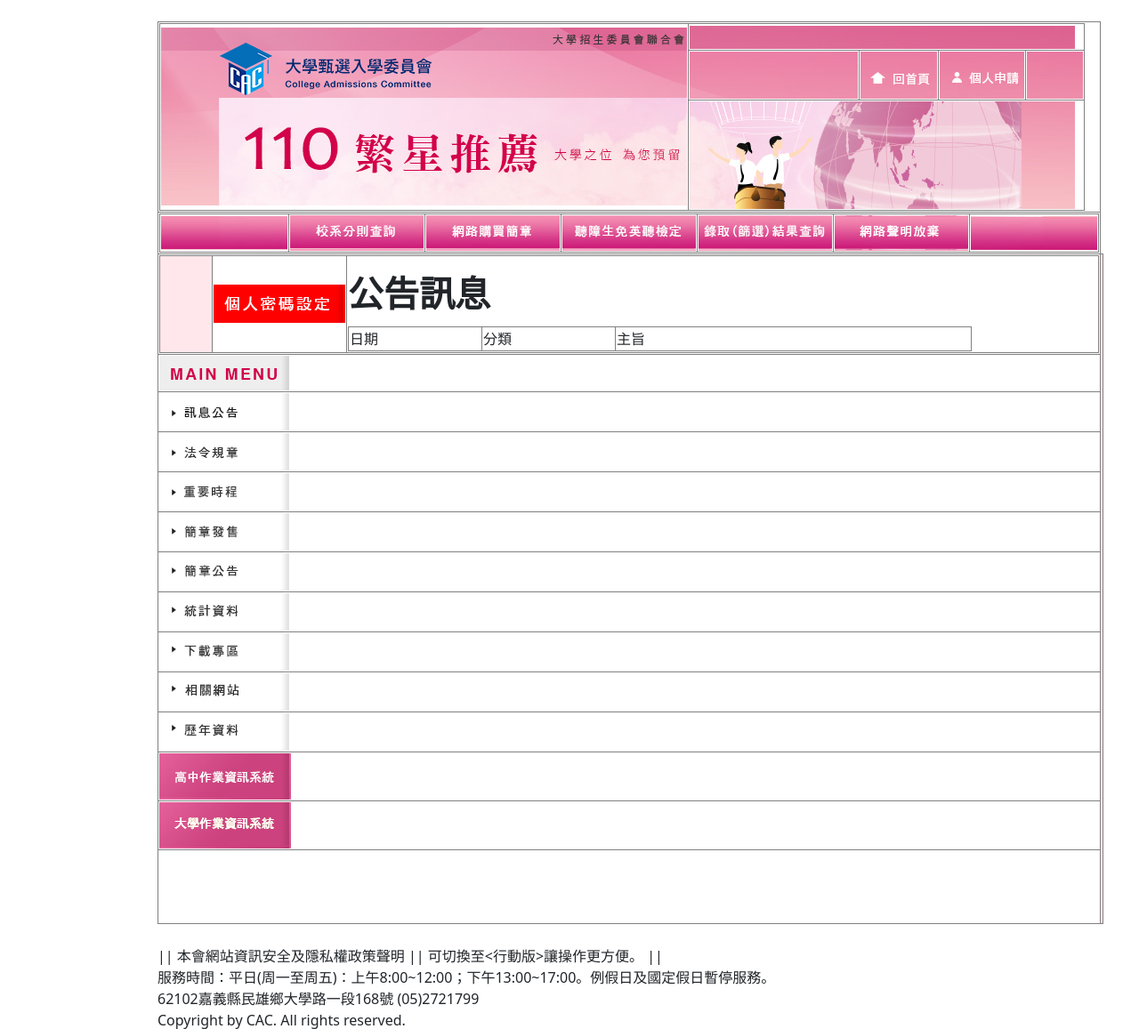
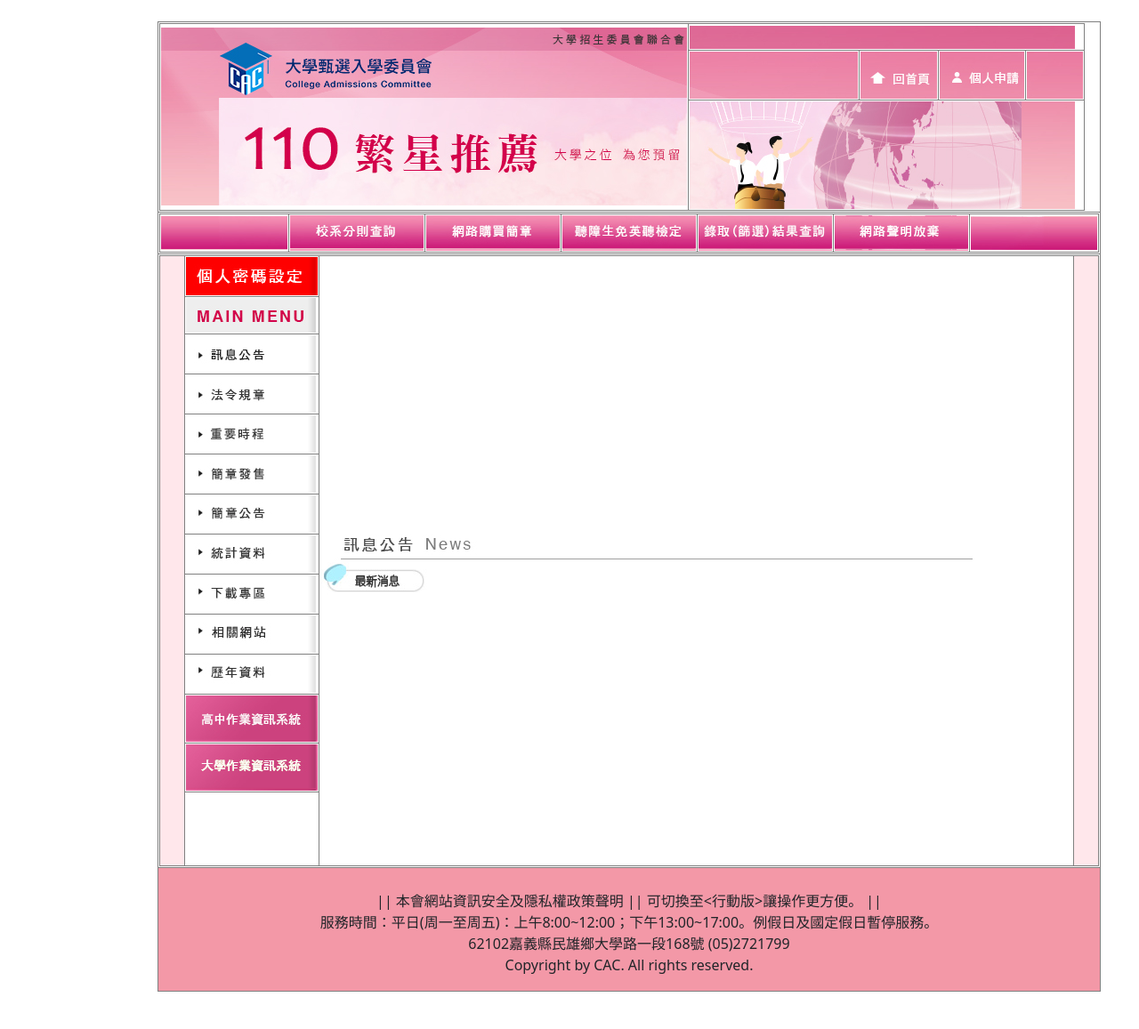
Before and after one commit to PANpinchi/ExWebsite, a CodeIgniter 4 app: template app/Views/posts/show_front.php in a window 1280 px wide. Shown: the top 1157 px of the page at 89% size. After the commit the page ends 1115 px from the top, so only its background shows below. Run offline with PHP 8.4 and a stand-in for CodeIgniter, Linux system fonts and the light colour scheme; the template is opened without the code that fills it, so the values that code supplies are empty; some libraries are stand-ins or nearby versions.

Commit message:
前台版面問題

```diff
--- a/app/Views/posts/show_front.php
+++ b/app/Views/posts/show_front.php
@@ -15,13 +15,8 @@
     </head>
 
     <body>
-        <div class="title margin">公告訊息</div>
-        <div class="content">
-        <table border="1" class="table-striped center">
-            <thead>
-                <td style="width: 150px">日期<td style="width: 150px">分類<td style="width: 400px">主旨
-            </thead>
-        </table>
+        <tr><img src="/img/information.jpg">
+        <tr><img src="/img/newest.jpg">
         <?php
             if(! empty($post_page) && is_array($post_page)){
                 foreach($post_page as $post_page_item){
```
Also changed, not shown: public/img/information.jpg (added), public/img/newest.jpg (added).
